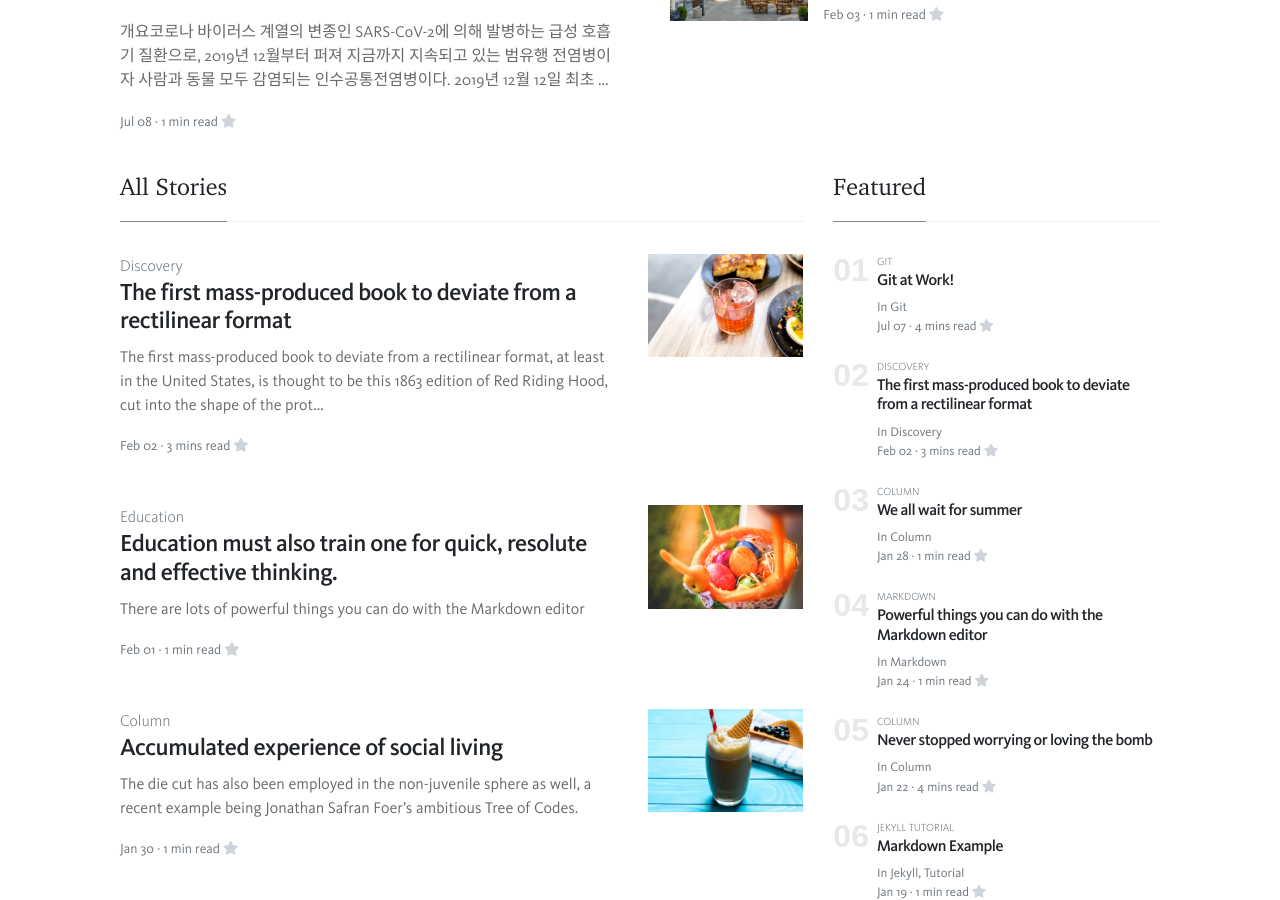
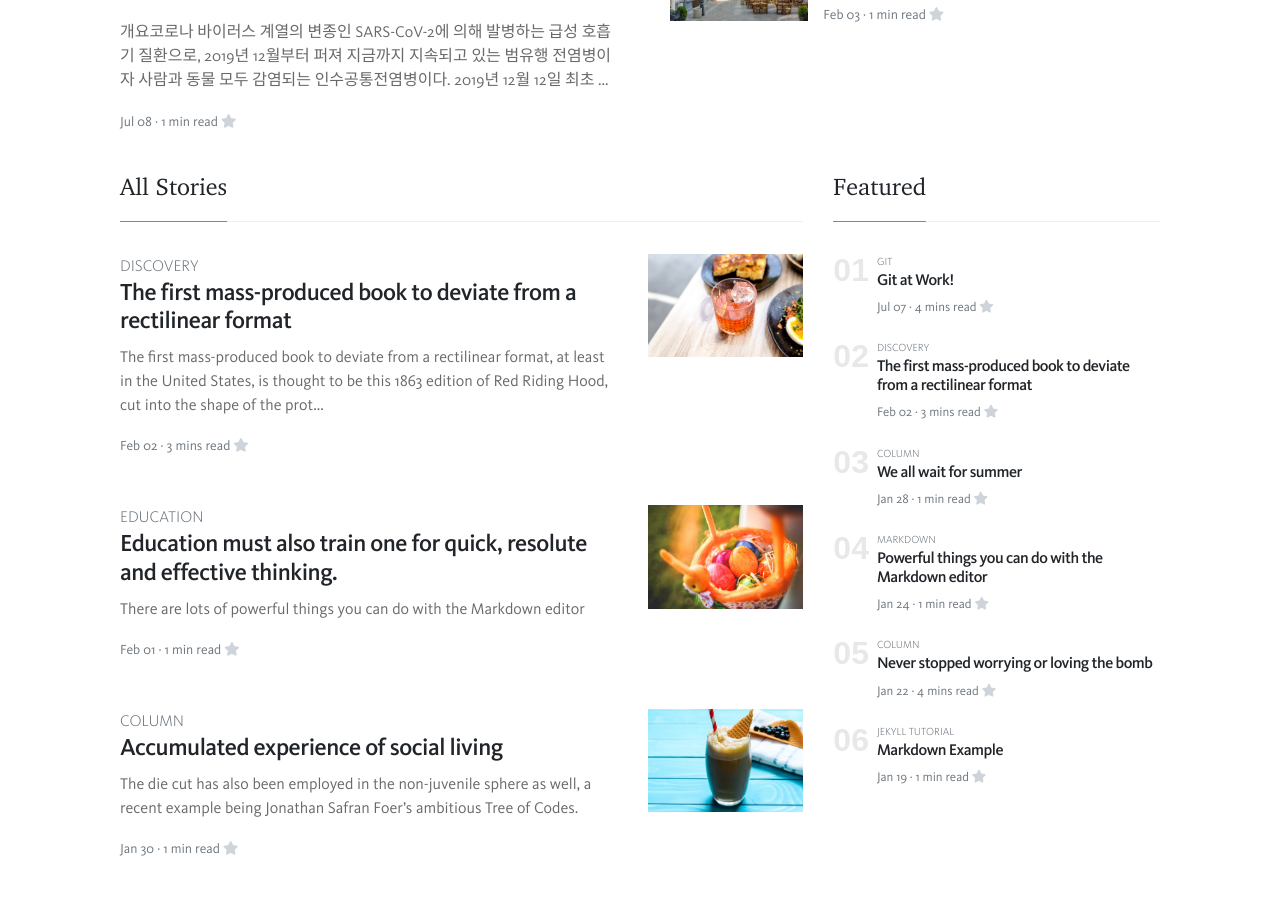
Before and after one commit to hayden-rhee/devlog, a Jekyll site: the page built from index.html, in a window 1280 px wide and 900 px high, scrolled down 352 px. Built offline with Jekyll 4.4.1, drawn with Linux system fonts in a browser that asks for light colours; nearby versions of some CDN libraries; some web fonts are replaced; the list of posts is cut into pages by our own code.

Commit message:
automatic commit on 2020-07-08 20:28:49

```diff
--- a/_includes/main-loop-card.html
+++ b/_includes/main-loop-card.html
@@ -3,7 +3,7 @@
 	<p style="margin-bottom: 0;font-weight: 200;text-transform: uppercase;" class="text-muted">
 		<span>
 			{% for category in post.categories %}
-			<a class="text-muted smoothscroll" style="text-transform: capitalize;"  href="{{site.baseurl}}/categories.html#{{ category | downcase }}">{{ category }}</a><span class="sep"> </span>
+			<a class="text-muted smoothscroll" href="{{site.baseurl}}/categories.html#{{ category | downcase }}">{{ category }}</a><span class="sep"> </span>
 			{% endfor %}
 		</span>
 	</p>
--- a/_includes/sidebar-featured.html
+++ b/_includes/sidebar-featured.html
@@ -13,11 +13,6 @@
                     <a href="{{site.baseurl}}{{ post.url }}" class="text-dark">{{ post.title }}</a>
                 </h6>
                 <span class="d-block text-muted">
-                    In <span class="catlist">
-                    {% for category in post.categories %}
-                    <a class="text-capitalize text-muted smoothscroll" href="{{site.baseurl}}/categories.html#{{ category | downcase }}">{{ category }}</a><span class="sep">, </span>
-                    {% endfor %}
-                    </span>
                     <div>
                     {{ post.date | date: '%b %d' }} ·
                     {% assign words = post.content | number_of_words %}
--- a/_layouts/default.html
+++ b/_layouts/default.html
@@ -4,7 +4,7 @@
     <meta charset="utf-8">
     <meta name="viewport" content="width=device-width, initial-scale=1, shrink-to-fit=no">
     <meta http-equiv="X-UA-Compatible" content="ie=edge">
-    <title>{{site.name}}/{{page.title}}</title>
+    <title>{{page.title}} | {{site.name}}</title>
 
     {% seo %}
 
```
